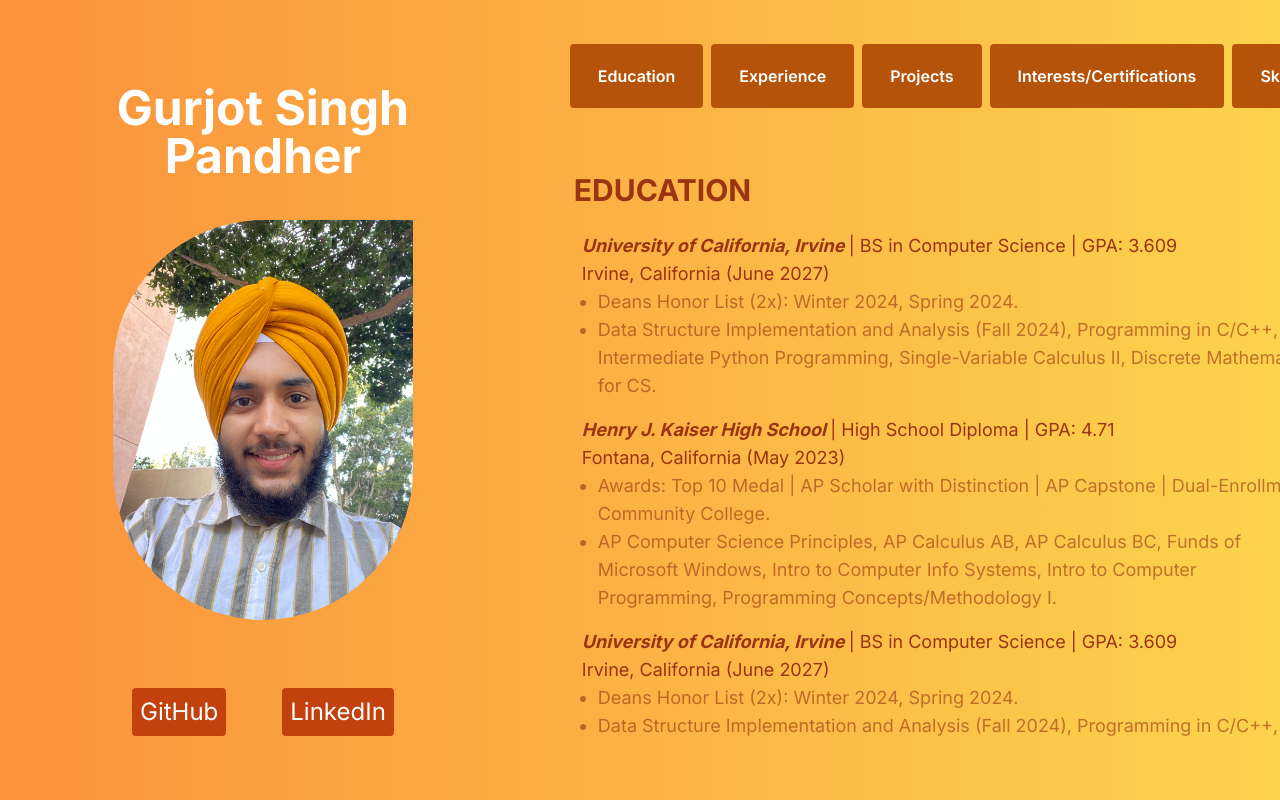
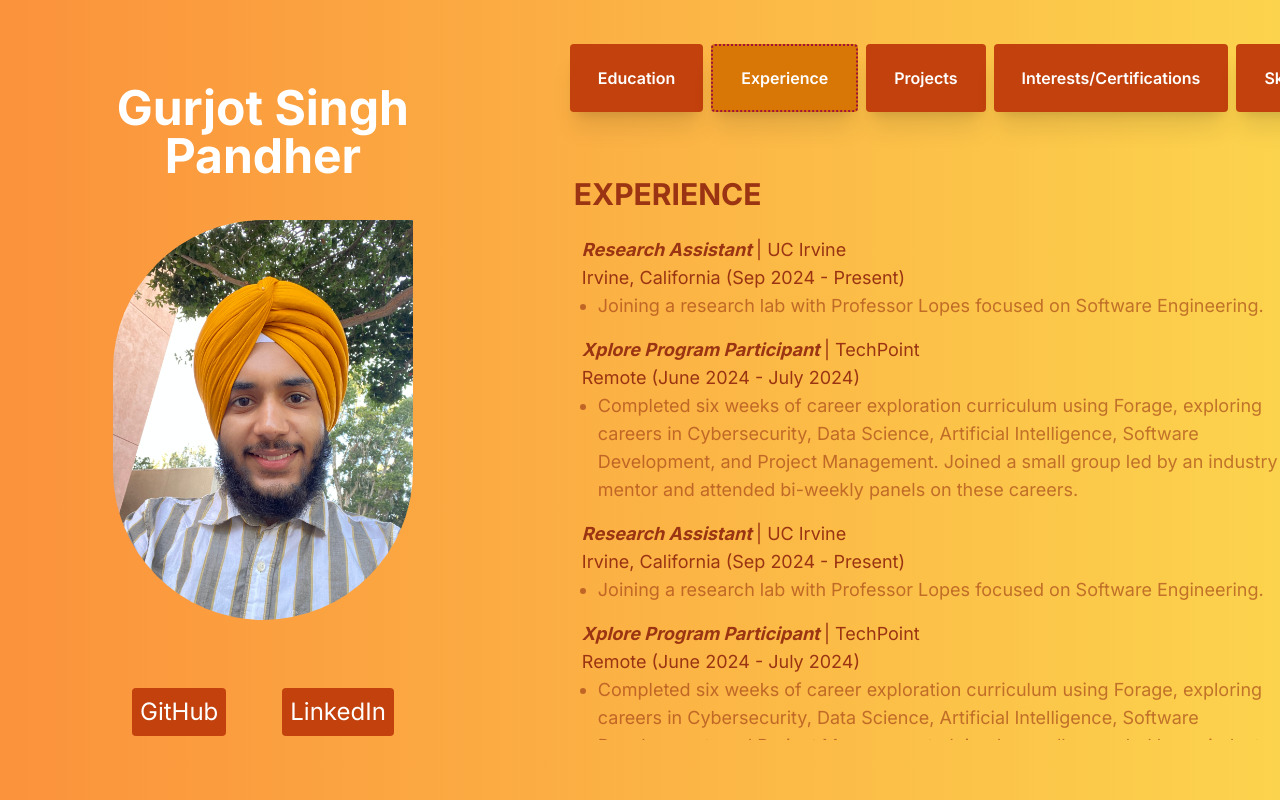
Before and after one commit to SinghGurjotPandher/personal_website, a Next.js app: page / in a window 1280 px wide. Both pictures are taken after a click on the button "Experience". Shown: the top 800 px of the page. Built offline with nearby package versions, Linux system fonts and the light colour scheme.

Commit message:
Added functionality to the top buttons i.e. styles and ability to update the page accordingly.

```diff
--- a/app/assets/education_data.tsx
+++ b/app/assets/education_data.tsx
@@ -4,12 +4,12 @@ type Education = {
     education_level: string,
     GPA: string,
     location: string,
-    graduation_data: string,
+    graduation_date: string,
     awards: string,
     relevant_coursework: string
 };
 
-export const educations = [{
+export const educations : Education[] = [{
     id: 0,
     school: 'University of California, Irvine',
     education_level: 'BS in Computer Science',
@@ -57,4 +57,4 @@ export const educations = [{
         AP Computer Science Principles, AP Calculus AB, AP Calculus BC, Funds of Microsoft Windows,
         Intro to Computer Info Systems, Intro to Computer Programming, Programming Concepts/Methodology I.
     `
-}];
+}, ];
--- /dev/null
+++ b/app/assets/experience_data.tsx
@@ -0,0 +1,44 @@
+type Experience = {
+    id: number,
+    job_title: string,
+    organization_name: string,
+    location: string,
+    timing: string,
+    description: string
+};
+
+export const experiences : Experience[] = [{
+    id: 0,
+    job_title: 'Research Assistant',
+    organization_name: 'UC Irvine',
+    location: 'Irvine, California',
+    timing: 'Sep 2024 - Present',
+    description: 'Joining a research lab with Professor Lopes focused on Software Engineering.'
+}, {
+    id: 1,
+    job_title: 'Xplore Program Participant',
+    organization_name: 'TechPoint',
+    location: 'Remote',
+    timing: 'June 2024 - July 2024',
+    description: `Completed six weeks of career exploration curriculum using Forage, exploring
+    careers in Cybersecurity, Data Science, Artificial Intelligence, Software Development, and
+    Project Management. Joined a small group led by an industry mentor and attended bi-weekly panels
+    on these careers.`
+}, {
+    id: 2,
+    job_title: 'Research Assistant',
+    organization_name: 'UC Irvine',
+    location: 'Irvine, California',
+    timing: 'Sep 2024 - Present',
+    description: 'Joining a research lab with Professor Lopes focused on Software Engineering.'
+}, {
+    id: 3,
+    job_title: 'Xplore Program Participant',
+    organization_name: 'TechPoint',
+    location: 'Remote',
+    timing: 'June 2024 - July 2024',
+    description: `Completed six weeks of career exploration curriculum using Forage, exploring
+    careers in Cybersecurity, Data Science, Artificial Intelligence, Software Development, and
+    Project Management. Joined a small group led by an industry mentor and attended bi-weekly panels
+    on these careers.`
+}];
--- a/app/page.tsx
+++ b/app/page.tsx
@@ -1,9 +1,12 @@
 'use client'
+
 import Image from 'next/image'
-import Link from "next/link";
+import Link from "next/link"
+import { useState } from 'react'
 
 import profileImage from './assets/profile_img_1.jpg'
 import { educations } from './assets/education_data'
+import { experiences } from './assets/experience_data'
 
 function ProfileImage() {
   return (
@@ -23,9 +26,11 @@ function SocialMediaButtons({GitHubLink, LinkedInLink}
   return (
     <div className='flex justify-center text-2xl m-10'>
       <Link className='bg-orange-700 hover:bg-orange-600 transition-all rounded p-2 m-7 text-white'
-        href={`${GitHubLink}`}> GitHub </Link>
+        href={`${GitHubLink}`}
+        target='_blank'> GitHub </Link>
       <Link className='bg-orange-700 hover:bg-orange-600 transition-all rounded p-2 m-7 text-white'
-        href={`${LinkedInLink}`}> LinkedIn </Link>
+        href={`${LinkedInLink}`}
+        target='_blank'> LinkedIn </Link>
     </div>
   );
 }
@@ -62,50 +67,75 @@ function Education( {scrolling_format, title_format}
   return (
     <div className={`m-10`}>
       <h1 className={`${title_format}`}> EDUCATION </h1>
-      <ul className={`${scrolling_format}`}> {educationList } </ul>
+      <ul className={`${scrolling_format}`}> { educationList } </ul>
     </div>
   )
 }
 
-function ButtonOptions() {
-
-  function clicked() {
-    alert(`clicked`)
-  }
-
+function Experience( {scrolling_format, title_format}
+  : {scrolling_format: string, title_format: string}) {
+  const experienceList = experiences.map(experience =>
+    <li key={experience.id} className='m-4 text-lg text-orange-800'>
+      <b className='italic'> { experience.job_title } </b> | { experience.organization_name }<br />
+      { experience.location} ({ experience.timing})
+      <br />
+      <ul className="list-disc pl-4 text-orange-800/60 hover:text-orange-800 transition-all">
+        <li>
+          { experience.description }
+        </li>
+      </ul>
+    </li>
+  )
   return (
-    <div className='flex m-5 p-5 font-semibold'>
-      <button
-        className='bg-amber-700 hover:bg-amber-600 transition-all rounded px-7 py-5 m-1 text-white'
-        onClick={clicked}
-      >
-        Education
-      </button>
-      <button className='bg-amber-700 hover:bg-amber-600 transition-all rounded px-7 py-5 m-1 text-white'>
-        Experience
-      </button>
-      <button className='bg-amber-700 hover:bg-amber-600 transition-all rounded px-7 py-5 m-1 text-white'>
-        Projects
-      </button>
-      <button className='bg-amber-700 hover:bg-amber-600 transition-all rounded px-7 py-5 m-1 text-white'>
-        Interests/Certifications
-      </button>
-      <button className='bg-amber-700 hover:bg-amber-600 transition-all rounded px-7 py-5 m-1 text-white'>
-        Skills
-      </button>
+    <div className={`m-10`}>
+      <h1 className={`${title_format}`}> EXPERIENCE </h1>
+      <ul className={`${scrolling_format}`}> { experienceList } </ul>
     </div>
   )
 }
 
 function Portfolio() {
+  const [currentDisplay, changeDisplay] = useState('Education')
+
+  function FlipContentButton({name} : {name: string}) {
+    return (
+      <button
+        className= {`
+          transition-all rounded px-7 py-5 m-1 text-white shadow-xl
+          ${currentDisplay == name ?
+              'bg-amber-600 hover:bg-amber-500 border-2 border-rose-800 border-dotted hover:border-solid' :
+              'bg-orange-700 hover:bg-orange-600'}
+        `}
+        onMouseEnter ={ () => changeDisplay(name) }
+      >
+        { name }
+      </button>
+    )
+  }
+
+  function ButtonOptions() {
+    return (
+      <div className='flex m-5 p-5 font-semibold'>
+        <FlipContentButton name={'Education'}/>
+        <FlipContentButton name={'Experience'}/>
+        <FlipContentButton name={'Projects'}/>
+        <FlipContentButton name={'Interests/Certifications'}/>
+        <FlipContentButton name={'Skills'}/>
+      </div>
+    )
+  }
+
   return (
     <div className='flex-1'>
       <ButtonOptions />
-      <Education
+
+      { currentDisplay === 'Education' && <Education
         scrolling_format='overflow-y-auto h-[520px] scroll-smooth'
-        title_format='text-3xl m-2 font-bold text-orange-800'/>
+        title_format='text-3xl m-2 font-bold text-orange-800'/> }
 
-
+      { currentDisplay === 'Experience' && <Experience
+        scrolling_format='overflow-y-auto h-[520px] scroll-smooth'
+        title_format='text-3xl m-2 font-bold text-orange-800'/> }
 
     </div>
   )
```
